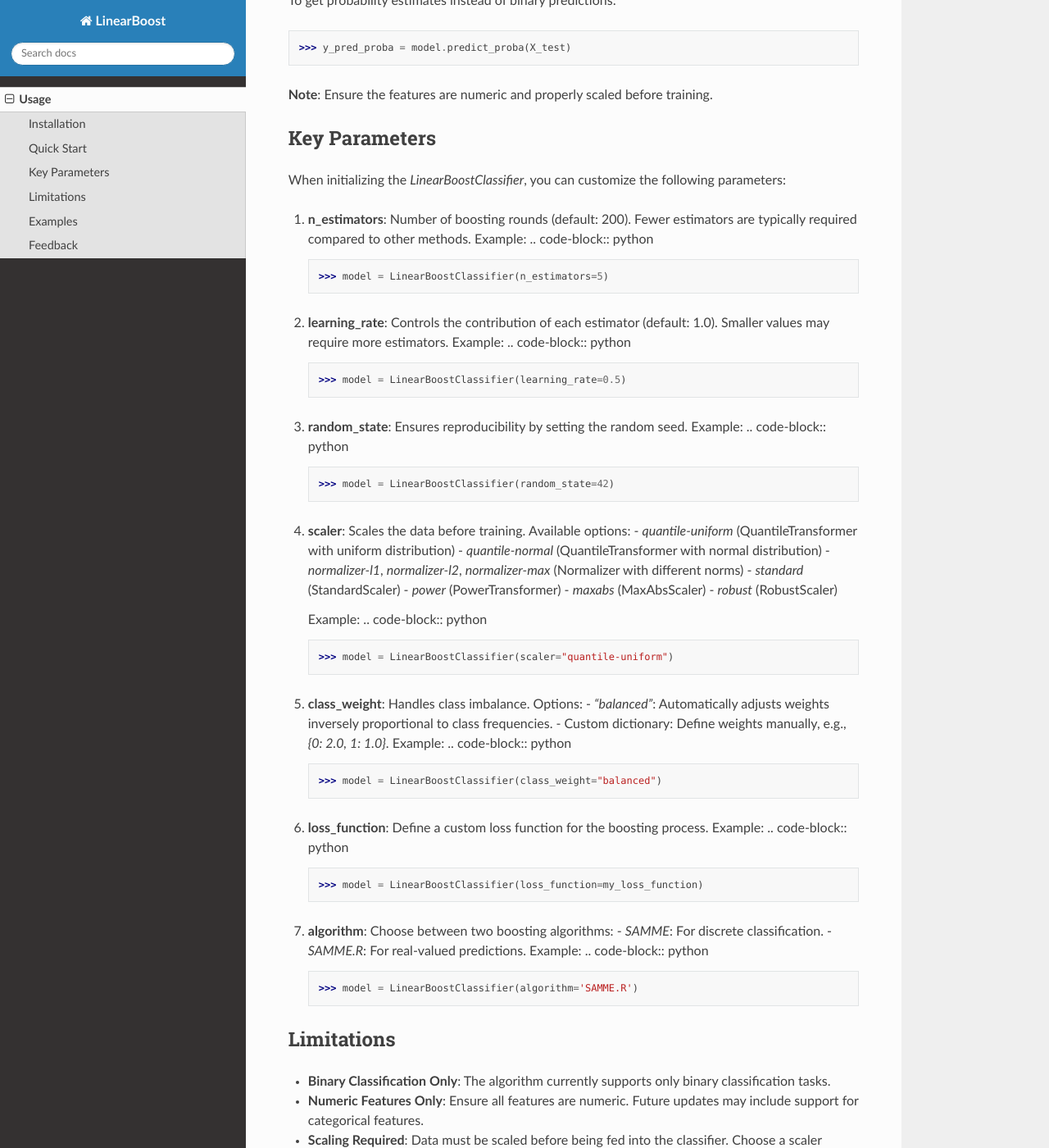
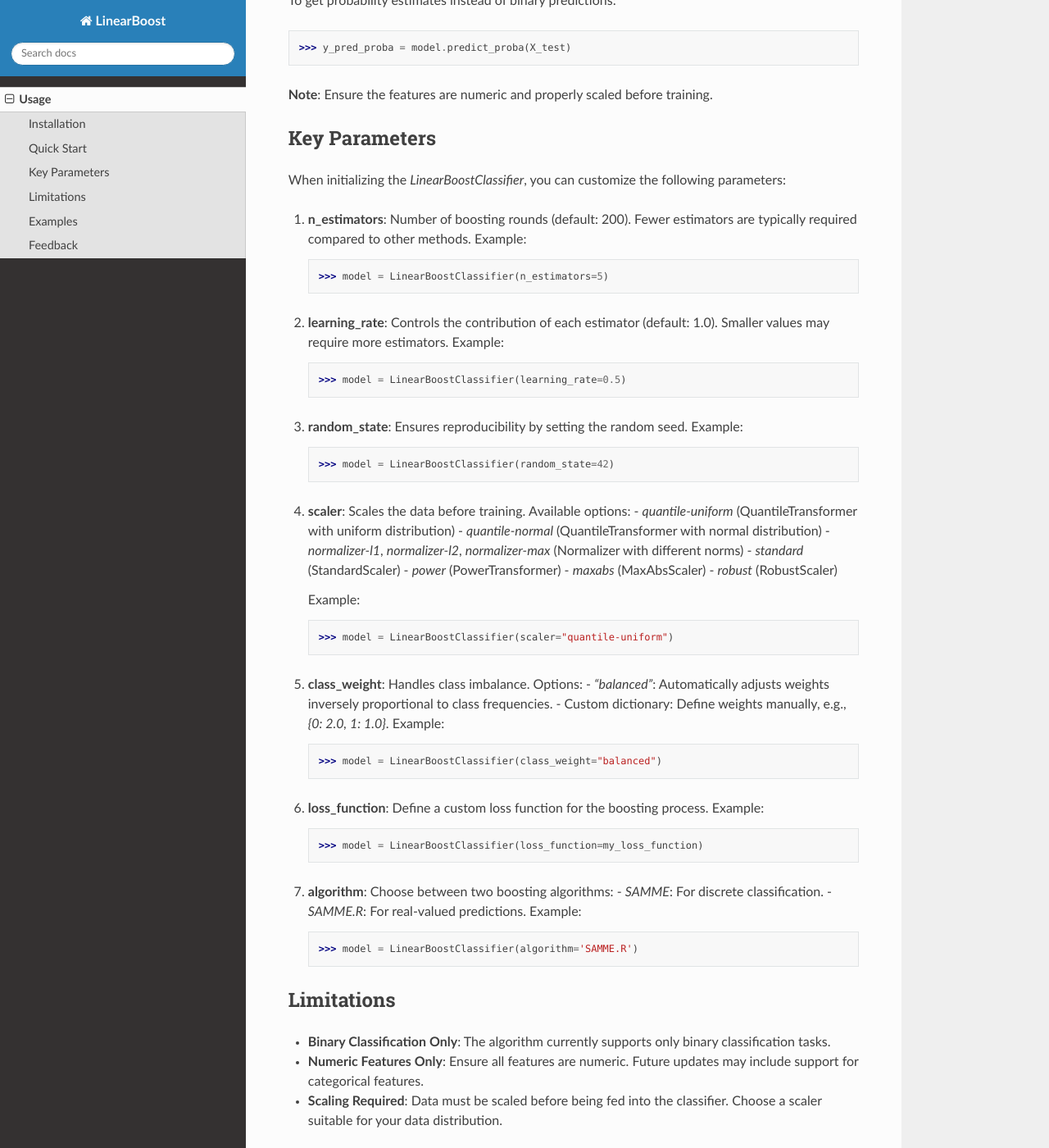
Before and after one commit to LinearBoost/LinearBoostTutorial, a Sphinx documentation site: the page built from docs/source/usage.rst, in a window 1280 px wide and 1400 px high, scrolled down 661 px. Shown: the whole window at 82% size. Built offline with Sphinx 7.4.7 and the Read the Docs theme 3.1.0, drawn with Linux system fonts in a browser that asks for light colours; some of the changed text lies outside the part shown.

Commit message:
Update usage.rst

```diff
--- a/docs/source/usage.rst
+++ b/docs/source/usage.rst
@@ -16,21 +16,16 @@ Quick Start
 -----------
 Import the `LinearBoostClassifier` in your project:
 
-.. code-block:: python
 
    >>> from linearboost import LinearBoostClassifier
 
 Create an instance and train it on your dataset:
-
-.. code-block:: python
 
    >>> model = LinearBoostClassifier()
    >>> model.fit(X_train, y_train)  # Train the model
    >>> y_pred = model.predict(X_test)  # Predict on test data
 
 To get probability estimates instead of binary predictions:
-
-.. code-block:: python
 
    >>> y_pred_proba = model.predict_proba(X_test)
 
@@ -44,19 +39,19 @@ When initializing the `LinearBoostClassifier`, you can customize the following p
 1. **n_estimators**:
    Number of boosting rounds (default: 200). Fewer estimators are typically required compared to other methods.
    Example:
-   .. code-block:: python
+
       >>> model = LinearBoostClassifier(n_estimators=5)
 
 2. **learning_rate**:
    Controls the contribution of each estimator (default: 1.0). Smaller values may require more estimators.
    Example:
-   .. code-block:: python
+
       >>> model = LinearBoostClassifier(learning_rate=0.5)
 
 3. **random_state**:
    Ensures reproducibility by setting the random seed.
    Example:
-   .. code-block:: python
+
       >>> model = LinearBoostClassifier(random_state=42)
 
 4. **scaler**:
@@ -70,7 +65,7 @@ When initializing the `LinearBoostClassifier`, you can customize the following p
    - `robust` (RobustScaler)
 
    Example:
-   .. code-block:: python
+
       >>> model = LinearBoostClassifier(scaler="quantile-uniform")
 
 5. **class_weight**:
@@ -78,13 +73,13 @@ When initializing the `LinearBoostClassifier`, you can customize the following p
    - `"balanced"`: Automatically adjusts weights inversely proportional to class frequencies.
    - Custom dictionary: Define weights manually, e.g., `{0: 2.0, 1: 1.0}`.
    Example:
-   .. code-block:: python
+
       >>> model = LinearBoostClassifier(class_weight="balanced")
 
 6. **loss_function**:
    Define a custom loss function for the boosting process.
    Example:
-   .. code-block:: python
+
       >>> model = LinearBoostClassifier(loss_function=my_loss_function)
 
 7. **algorithm**:
@@ -92,7 +87,7 @@ When initializing the `LinearBoostClassifier`, you can customize the following p
    - `SAMME`: For discrete classification.
    - `SAMME.R`: For real-valued predictions.
    Example:
-   .. code-block:: python
+
       >>> model = LinearBoostClassifier(algorithm='SAMME.R')
 
 Limitations
@@ -106,33 +101,33 @@ Examples
 --------
 
 1. **Basic Usage**:
-   .. code-block:: python
+
 
       >>> model = LinearBoostClassifier(n_estimators=10, learning_rate=0.1, scaler="standard")
       >>> model.fit(X_train, y_train)
       >>> predictions = model.predict(X_test)
 
 2. **Class Weights**:
-   .. code-block:: python
+
 
       >>> model = LinearBoostClassifier(class_weight={0: 1.0, 1: 2.0})
       >>> model.fit(X_train, y_train)
 
 3. **Custom Loss Function**:
    Define your loss function:
-   .. code-block:: python
+
 
       def custom_loss(y_true, y_pred, weights):
           return np.mean(weights * (y_true - y_pred) ** 2)
 
    Use it with the model:
-   .. code-block:: python
+
 
       >>> model = LinearBoostClassifier(loss_function=custom_loss)
       >>> model.fit(X_train, y_train)
 
 4. **Probability Prediction**:
-   .. code-block:: python
+
 
       >>> y_proba = model.predict_proba(X_test)
 
```
